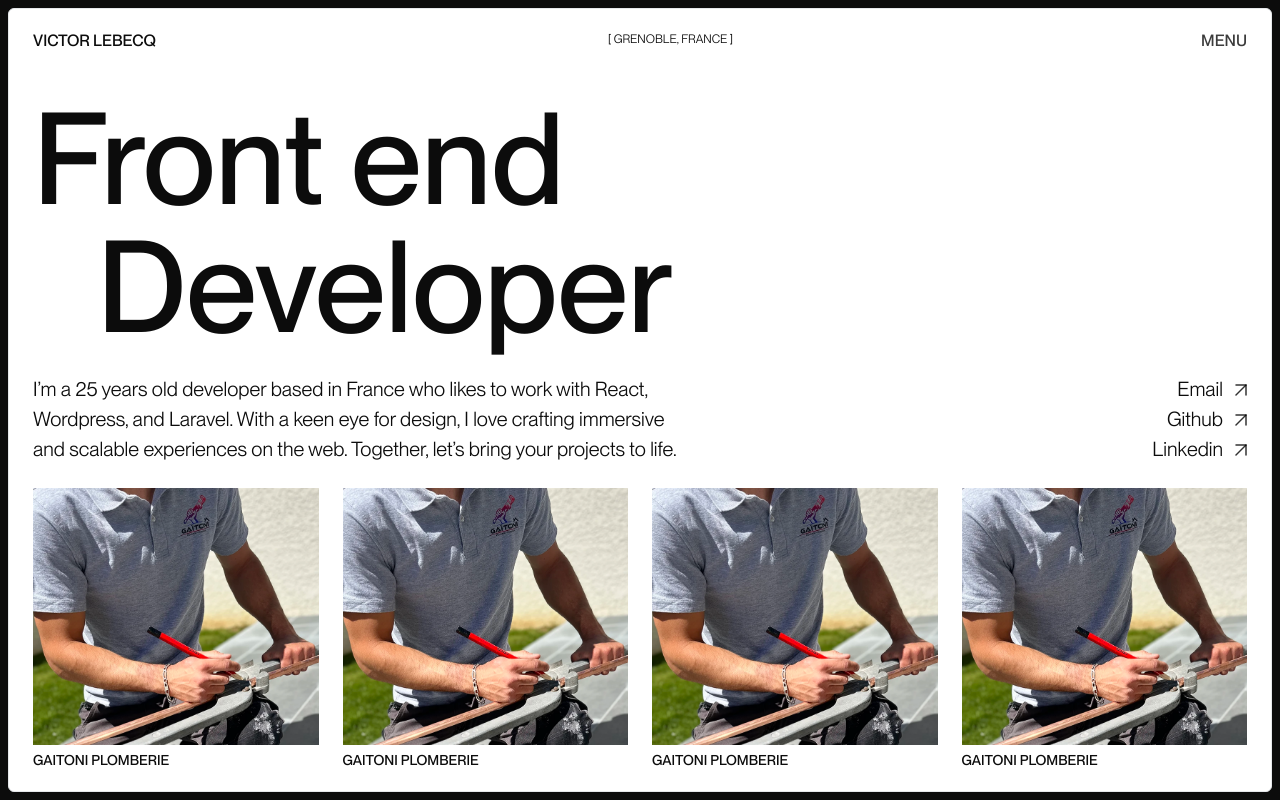
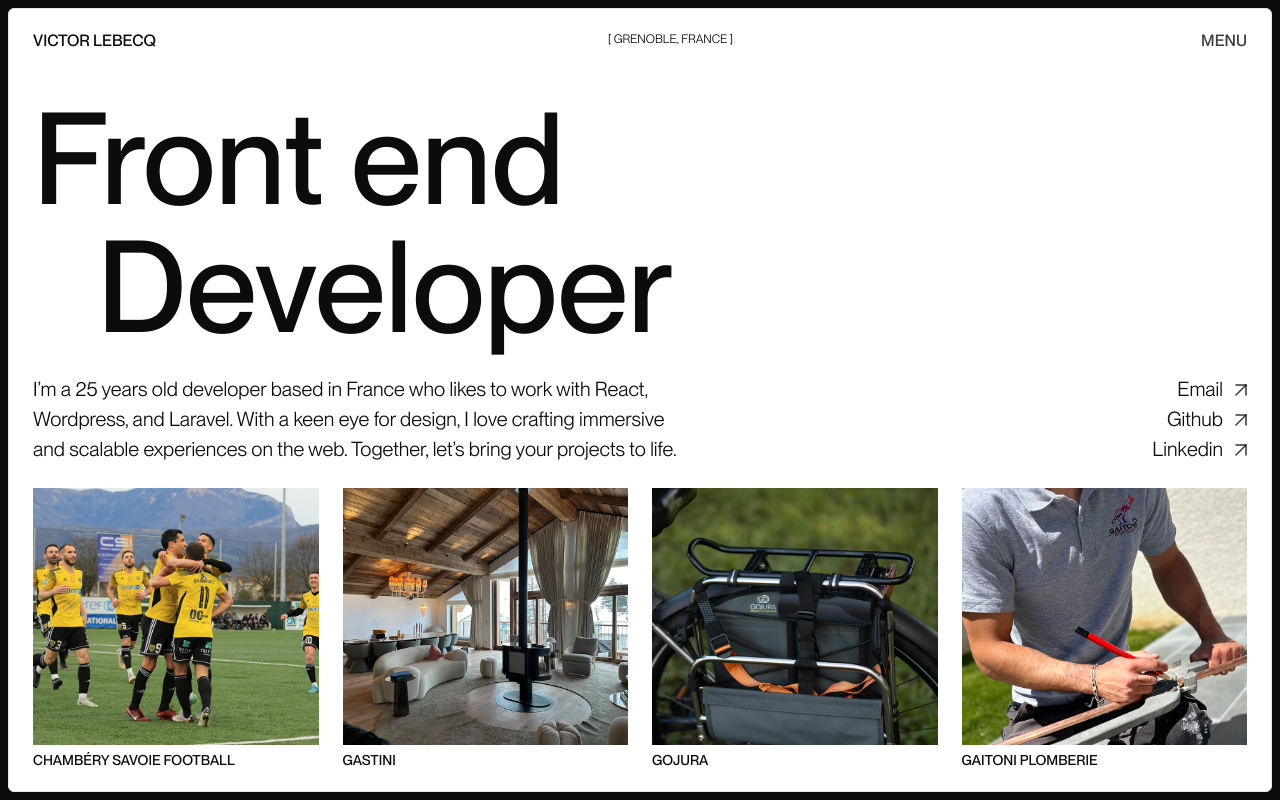
Before and after one commit to pommito/Portfolio-2024, a Next.js app: page /playground in a window 1280 px wide. Built offline with nearby package versions, Linux system fonts and the light colour scheme.

Commit message:
Integ(Home) : add link on logo name and project

```diff
--- a/src/app/playground/page.tsx
+++ b/src/app/playground/page.tsx
@@ -1,10 +1,11 @@
+import Grid from '@/components/Grid';
 import Image from 'next/image';
-import { ArrowUpRight } from 'lucide-react';
 
-import Grid from '@/components/Grid';
 import Header from '@/components/new/Header';
+import Project from '@/components/new/Project';
 import AnimatedLink from '@/components/animations/AnimatedLink';
-import Project from '@/components/new/Project';
+
+import { selectedWorks } from '@/constant/works';
 
 export default function Playground() {
   return (
@@ -62,10 +63,9 @@
             </div>
           </section>
           <section className="row-start-4 row-span-2 grid grid-cols-4 gap-6 w-full">
-            <Project />
-            <Project />
-            <Project />
-            <Project />
+            {selectedWorks.map((project, index) => (
+              <Project key={index} {...project} />
+            ))}
           </section>
         </main>
       </div>
--- a/src/components/new/Header.tsx
+++ b/src/components/new/Header.tsx
@@ -1,10 +1,14 @@
+import Link from 'next/link';
 import DropdownMenu from './DropdownMenu';
 
 export default function Header() {
   return (
     <header className="absolute top-0 left-0 flex justify-between items-start w-full p-6">
-      <h2 className="font-medium leading-none uppercase">Victor Lebecq</h2>
-      {/* TODO : Enhance the style of the location */}
+      <h2 className="font-medium leading-none uppercase">
+        <Link href={'/'} aria-label="Homepage">
+          Victor Lebecq
+        </Link>
+      </h2>
       <span className="text-xs leading-none uppercase">[ Grenoble, France ]</span>
       <DropdownMenu />
     </header>
--- a/src/components/new/Project.tsx
+++ b/src/components/new/Project.tsx
@@ -1,12 +1,15 @@
+import Link from 'next/link';
 import Image from 'next/image';
 
-export default function Project() {
+import { projectType } from '@/constant/works';
+
+export default function Project({ id, title, image, url }: projectType) {
   return (
-    <div className="flex flex-col gap-2 w-full h-full">
+    <Link href={url} className="flex flex-col gap-2 w-full h-full">
       <div className="relative w-full h-full">
-        <Image src="/projects/gaitoni.webp" alt="todo" fill className="object-cover" />
+        <Image src={image} alt="todo" fill className="object-cover" />
       </div>
-      <h3 className="text-sm font-medium leading-none uppercase">Gaitoni Plomberie</h3>
-    </div>
+      <h3 className="text-sm font-medium leading-none uppercase">{title}</h3>
+    </Link>
   );
 }
--- /dev/null
+++ b/src/constant/works.ts
@@ -0,0 +1,33 @@
+export interface projectType {
+  id: number;
+  title: string;
+  image: string;
+  url: string;
+}
+
+export const selectedWorks: projectType[] = [
+  {
+    id: 0,
+    title: 'Chambéry Savoie Football',
+    image: '/projects/csf.webp',
+    url: 'https://chamberysavoiefootball.fr/',
+  },
+  {
+    id: 1,
+    title: 'Gastini',
+    image: '/projects/gastini.webp',
+    url: 'https://gastini.fr',
+  },
+  {
+    id: 2,
+    title: 'Gojura',
+    image: '/projects/gojura.webp',
+    url: 'https://gojura.fr',
+  },
+  {
+    id: 3,
+    title: 'Gaitoni Plomberie',
+    image: '/projects/gaitoni.webp',
+    url: 'https://gaitoni-plomberie.com',
+  },
+];
```
Also changed, not shown: src/data/works.ts (+7 -7 lines).
